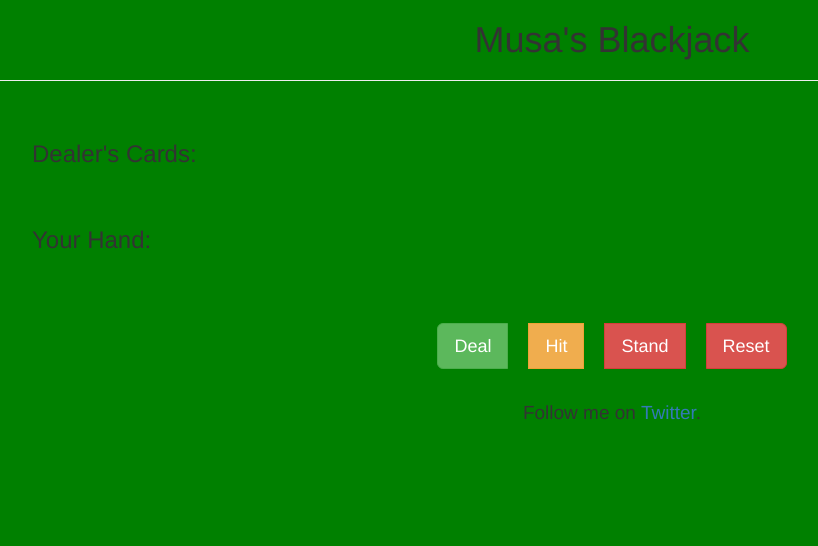
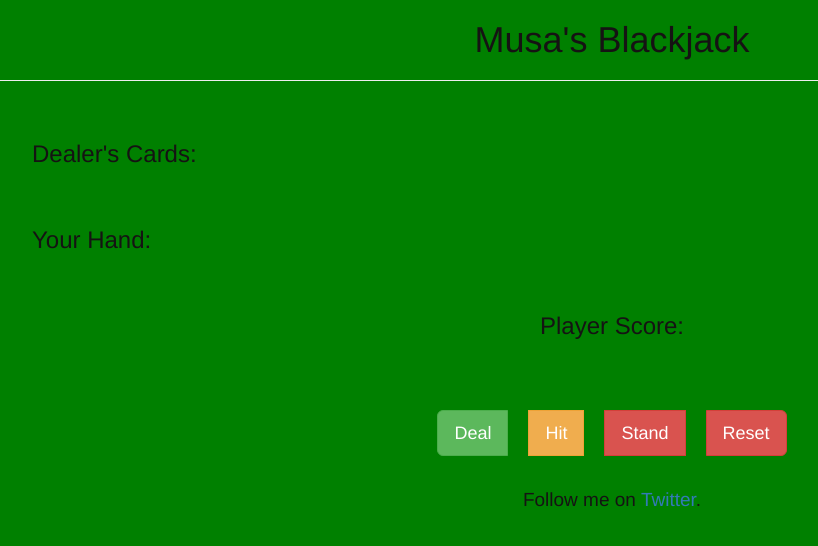
Before and after one commit to mbsillah/blackjack-project, a plain HTML site: page index.html in a window 1280 px wide. Shown: the whole page, without its empty margins (28-846 px from the left). Drawn offline with nearby package versions, Linux system fonts and the light colour scheme.

Commit message:
Style Changes

```diff
--- a/css/style.css
+++ b/css/style.css
@@ -10,6 +10,7 @@ body{
 h1 {
     display: flex;
     justify-content: center;
+    color: rgb(21, 19, 19)
 }
 
 .btn-group {
@@ -33,6 +34,7 @@ footer {
 
 h3 {
     margin: 60px;
+    color:rgb(21, 19, 19)
 }
 
 .dealerCard {
@@ -61,4 +63,10 @@ h3 {
 
 p {
     font-size: 19px;
+    color:rgb(21, 19, 19)
 }
+
+.playerScore {
+    display: flex;
+    justify-content: center;
+}
--- a/index.html
+++ b/index.html
@@ -22,6 +22,9 @@
     <div id="dealerHand"></div>
     <h3 class="handTitles">Your Hand:</h3>
     <div id="yourHand"></div>
+    <div class="score">
+        <h3 class="playerScore">Player Score:</h3>
+    </div>
     <div class="btn-group btn-group-lg">
       <button type="button" class="btn btn-success" id="deal">Deal</button>
       <button type="button" class="btn btn-warning" id="hit">Hit</button>
```
